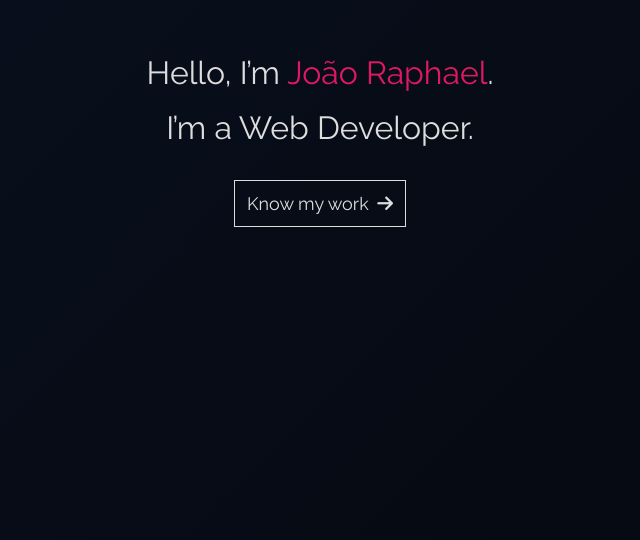
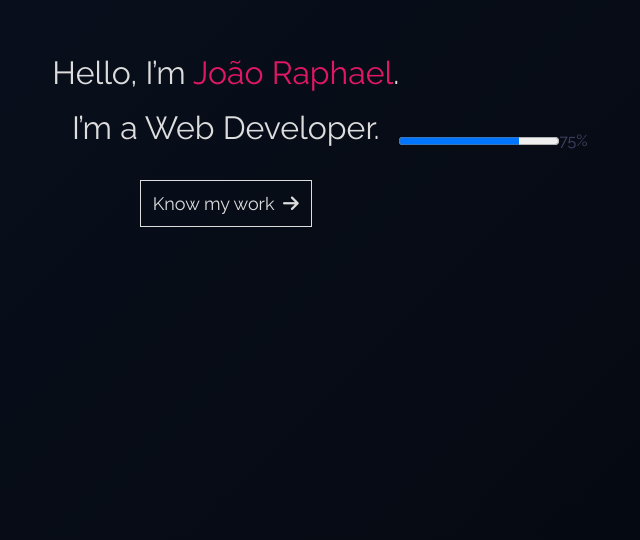
Before and after one commit to jraphaelsst/React-MyPortfolio, a React (Create React App) app in the folder frontend/: page / in a window 1280 px wide. Shown: the part 260-800 px from the top of the page, without its empty margins (320-960 px from the left). Built offline with nearby package versions, Linux system fonts and the light colour scheme; no server answers.

Commit message:
Added animations to Cards in Projects Section

```diff
--- a/frontend/src/components/About/index.tsx
+++ b/frontend/src/components/About/index.tsx
@@ -43,6 +43,7 @@ const About = () => {
   const [animateSectionTitleClass, setAnimateSectionTitleClass] = useState('')
   const [animateUnderlineClass, setAnimateUnderlineClass] = useState('')
 
+  // Header States
   const [animateImageClass, setAnimateImageClass] = useState('')
   const [animateIconClass, setAnimateIconClass] = useState('')
   const [animateTitleClass, setAnimateTitleClass] = useState('')
--- a/frontend/src/components/About/styles.ts
+++ b/frontend/src/components/About/styles.ts
@@ -66,8 +66,10 @@ export const Icon = styled.div`
   cursor: pointer;
   opacity: 0;
 
-  &:hover {
-    transform: scale(1.15);
+  &.hoverEffect {
+    &:hover {
+      transform: scale(1.15);
+    }
   }
 
   &.fadeInIcon {
--- a/frontend/src/components/Banner/index.tsx
+++ b/frontend/src/components/Banner/index.tsx
@@ -1,4 +1,4 @@
-import { useEffect } from 'react'
+import { useEffect, useState } from 'react'
 
 import { ArrowIcon, Button, Container, Content, Name, Text } from './styles'
 import ProgressBar from '../ProgressBar'
@@ -29,6 +29,25 @@ const Banner = () => {
     }
   }, [])
 
+  const [value, setValue] = useState(0)
+  const limit = 75
+
+  useEffect(() => {
+    const interval = setInterval(() => {
+      setValue((oldValue: number) => {
+        const newValue = oldValue + 1
+
+        if (newValue >= limit) {
+          clearInterval(interval)
+        }
+
+        return newValue
+      })
+    }, 50)
+
+    return () => clearInterval(interval)
+  }, [])
+
   return (
     <Container id="banner-section">
       <Content>
@@ -40,7 +59,10 @@ const Banner = () => {
           Know my work <ArrowIcon className="fa-solid fa-arrow-right" />
         </Button>
       </Content>
-      <ProgressBar />
+      <div>
+        <ProgressBar value={value} max={100} />
+        <span>{value}%</span>
+      </div>
     </Container>
   )
 }
--- a/frontend/src/components/Contact/styles.ts
+++ b/frontend/src/components/Contact/styles.ts
@@ -148,7 +148,7 @@ export const Button = styled.button`
   transition: all 0.3s ease;
 
   &:hover {
-    transform: scale(0.95);
+    transform: scale(0.92);
     background-color: ${color.secondary};
     color: ${color.fontAlternative};
     border-color: ${color.secondary};
--- a/frontend/src/components/ProgressBar/index.tsx
+++ b/frontend/src/components/ProgressBar/index.tsx
@@ -1,9 +1,10 @@
-const ProgressBar = () => {
-  return (
-    <div>
-      <div></div>
-    </div>
-  )
+type Props = {
+  value: number
+  max: number
+}
+
+const ProgressBar = ({ value, max = 100 }: Props) => {
+  return <progress value={value} max={max} />
 }
 
 export default ProgressBar
--- a/frontend/src/components/Project/index.tsx
+++ b/frontend/src/components/Project/index.tsx
@@ -1,4 +1,5 @@
 import {
+  CardBox,
   CardDescription,
   CardTitle,
   ProjectCard,
@@ -7,6 +8,7 @@ import {
 } from './styles'
 
 type Props = {
+  id: string
   name: string
   description: string
   homepage: string
@@ -14,13 +16,13 @@ type Props = {
   language: string
 }
 
-const Project = ({ name, description, language, link }: Props) => {
+const Project = ({ id, name, description, language, link }: Props) => {
   const fw = name.split(' ')[0]
   const fw2 = name.split(' ')[1]
   const nameDone = name.split(' ').slice(1).join(' ')
 
   return (
-    <a href={link}>
+    <CardBox href={link} id={id}>
       <ProjectCard>
         <ProjectContainer>
           <div>
@@ -40,7 +42,7 @@ const Project = ({ name, description, language, link }: Props) => {
           </Tech>
         </ProjectContainer>
       </ProjectCard>
-    </a>
+    </CardBox>
   )
 }
 
--- /dev/null
+++ b/frontend/src/components/Project/keyframes.ts
@@ -0,0 +1,23 @@
+import { keyframes } from 'styled-components'
+
+export const slideInLeft = keyframes`
+  0% {
+    opacity: 0;
+    transform: translateX(120%);
+  }
+  100% {
+    opacity: 1;
+    transform: translateX(0%);
+  }
+`
+
+export const slideInRight = keyframes`
+  0% {
+    opacity: 0;
+    transform: translateX(-120%);
+  }
+  100% {
+    opacity: 1;
+    transform: translateX(0%);
+  }
+`
--- a/frontend/src/components/Project/styles.ts
+++ b/frontend/src/components/Project/styles.ts
@@ -1,6 +1,23 @@
 import { styled } from 'styled-components'
 
 import { breakpoints, color } from '../../styles'
+import { slideInLeft, slideInRight } from './keyframes'
+
+export const CardBox = styled.a`
+  opacity: 0;
+
+  &:nth-child(2n + 1) {
+    &.animate {
+      animation: ${slideInRight} 1s ease forwards;
+    }
+  }
+
+  &:nth-child(2n) {
+    &.animate {
+      animation: ${slideInLeft} 1s ease forwards;
+    }
+  }
+`
 
 export const ProjectCard = styled.div`
   border: 1px solid ${color.fontPrimary};
--- a/frontend/src/components/Projects/index.tsx
+++ b/frontend/src/components/Projects/index.tsx
@@ -46,6 +46,7 @@ const Projects = () => {
   const [animateUnderlineClass, setAnimateUnderlineClass] = useState('')
 
   useEffect(() => {
+    ;() => {}
     const handleScroll = () => {
       const sectionTitleEl = document.getElementById('projectsSectionTitle')
       const underlineEl = document.getElementById('projectsUnderline')
@@ -53,10 +54,16 @@ const Projects = () => {
       sectionTitleEl && visibleInViewport(sectionTitleEl, true)
         ? setAnimateSectionTitleClass('slideProjectsTitle')
         : setAnimateSectionTitleClass('')
-
       underlineEl && visibleInViewport(underlineEl, true)
         ? setAnimateUnderlineClass('slideProjectsUnderline')
         : setAnimateUnderlineClass('')
+
+      repos.map((repo) => {
+        const idn = document.getElementById(repo.id)
+        idn && visibleInViewport(idn, true)
+          ? idn.classList.add('animate')
+          : idn?.classList.remove('animate')
+      })
     }
 
     window.addEventListener('scroll', handleScroll)
@@ -64,7 +71,7 @@ const Projects = () => {
     return () => {
       window.removeEventListener('scroll', handleScroll)
     }
-  }, [])
+  }, [repos])
 
   return (
     <Container
@@ -84,6 +91,7 @@ const Projects = () => {
         <ProjectsContainer>
           {repos.map((repo) => (
             <Project
+              id={repo.id}
               key={repo.id}
               name={repo.name.replaceAll('-', ' ')}
               description={repo.description}
--- a/frontend/src/components/Projects/styles.ts
+++ b/frontend/src/components/Projects/styles.ts
@@ -1,6 +1,7 @@
 import { styled } from 'styled-components'
 
 import { breakpoints, color } from '../../styles'
+
 import { slideInLeftTitle, slideInLeftUnderline } from '../../utils/Keyframes'
 
 export const TitleContainer = styled.div`
```
